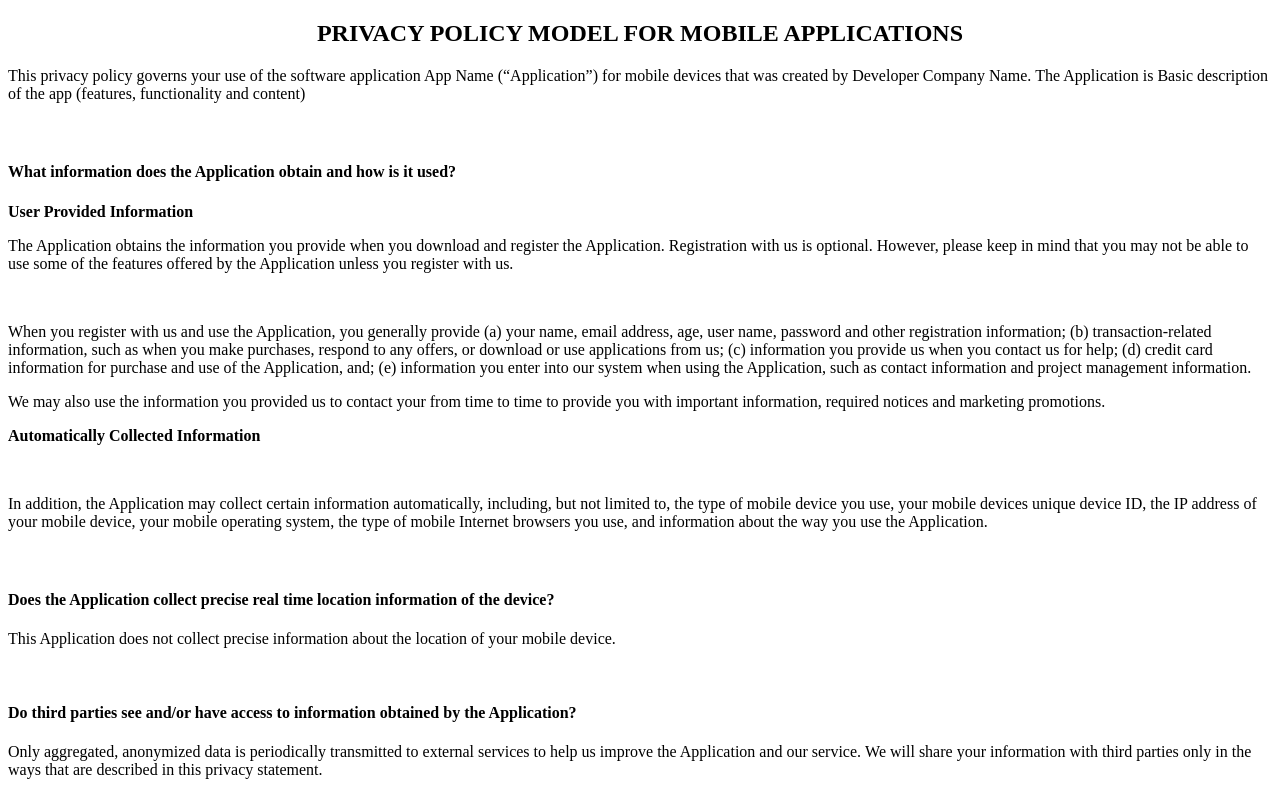
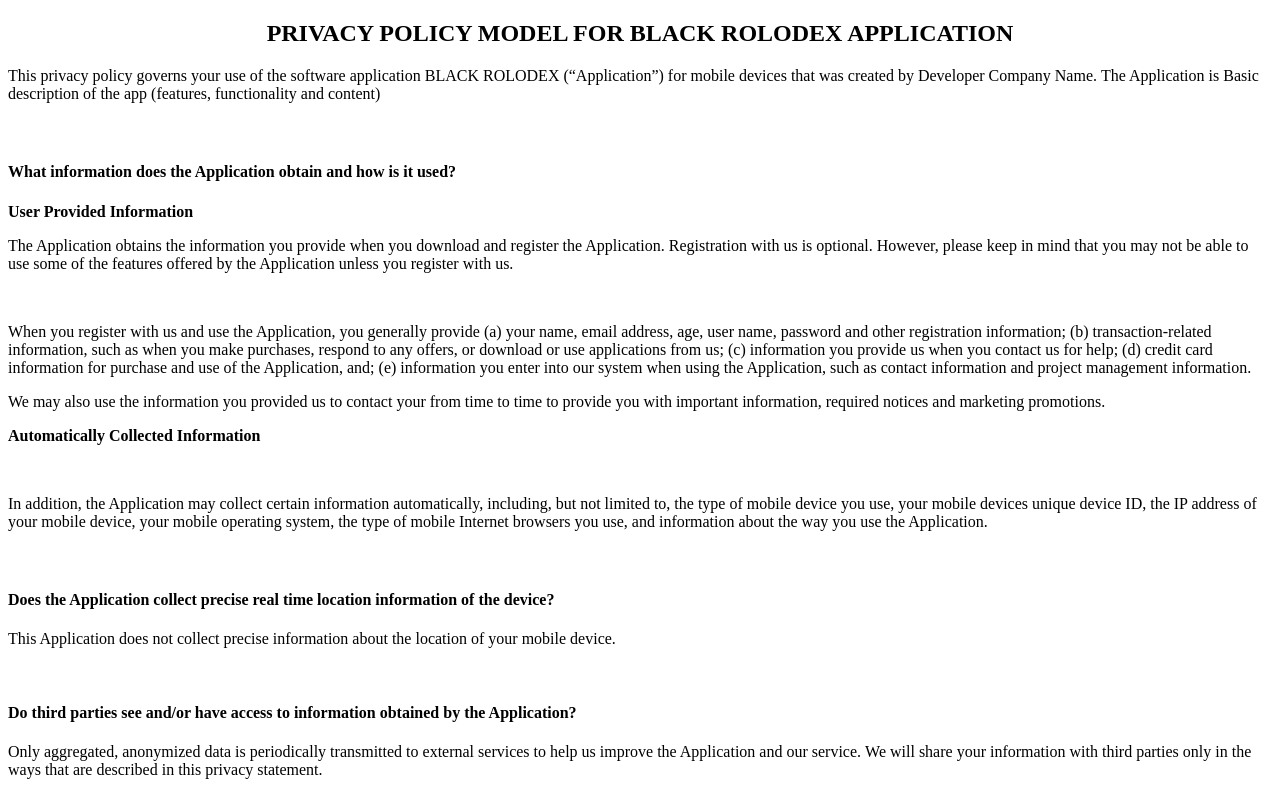
Before and after one commit to mgory2000/blackrolodexprivacypolicy, a plain HTML site: page index.html in a window 1280 px wide. Shown: the top 792 px of the page. Drawn offline with Linux system fonts and the light colour scheme.

Commit message:
Update index.html

```diff
--- a/index.html
+++ b/index.html
@@ -2,9 +2,9 @@
 <html lang="en-US">
 
 <head>
-<h2 style="text-align: center;">PRIVACY POLICY MODEL FOR MOBILE APPLICATIONS</h2>
+<h2 style="text-align: center;">PRIVACY POLICY MODEL FOR BLACK ROLODEX APPLICATION</h2>
 <p></p>
-<p>This privacy policy governs your use of the software application App Name (“Application”) for mobile devices that was created by&nbsp;Developer Company Name.&nbsp;The Application is&nbsp;Basic description of the app (features, functionality and content)&nbsp;</p>
+<p>This privacy policy governs your use of the software application BLACK ROLODEX (“Application”) for mobile devices that was created by&nbsp;Developer Company Name.&nbsp;The Application is&nbsp;Basic description of the app (features, functionality and content)&nbsp;</p>
 <h4>&nbsp;</h4>
 <h4>What information does the Application obtain and how is it used?</h4>
 <p></p>
```
